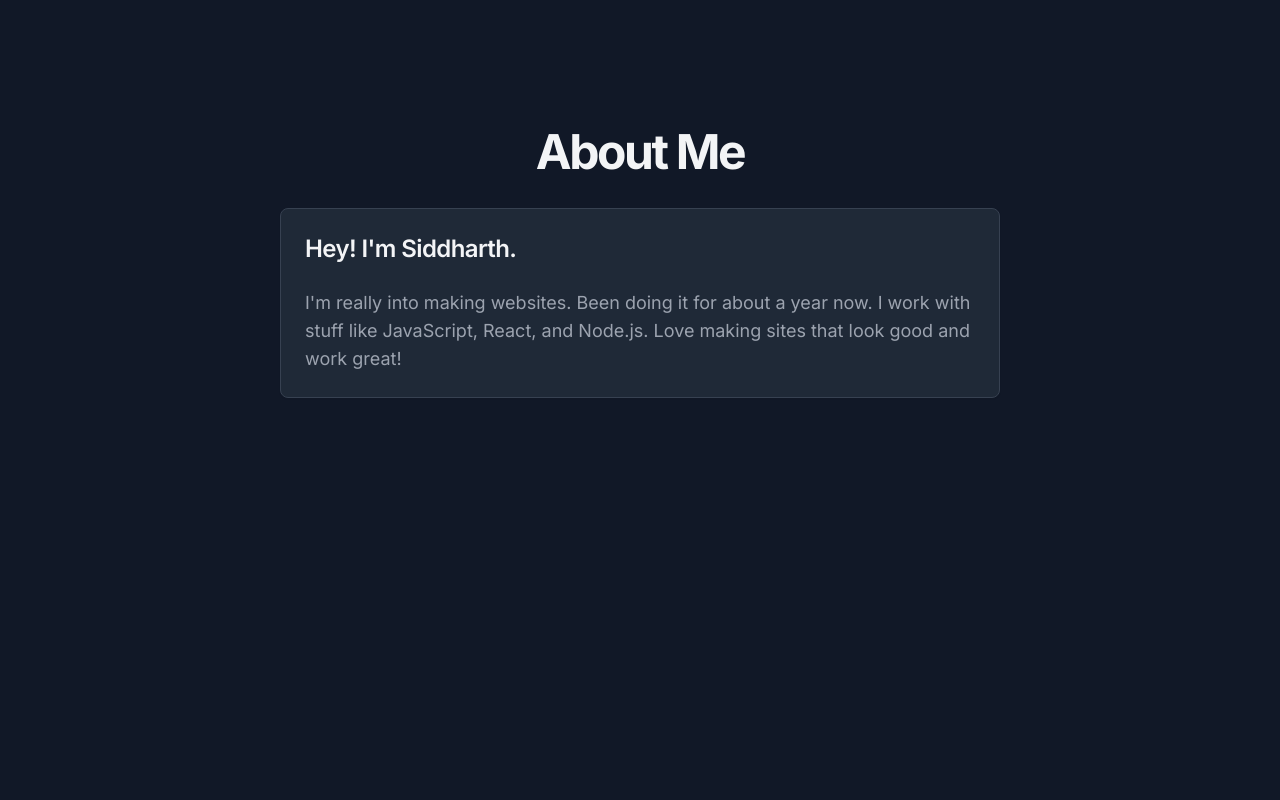
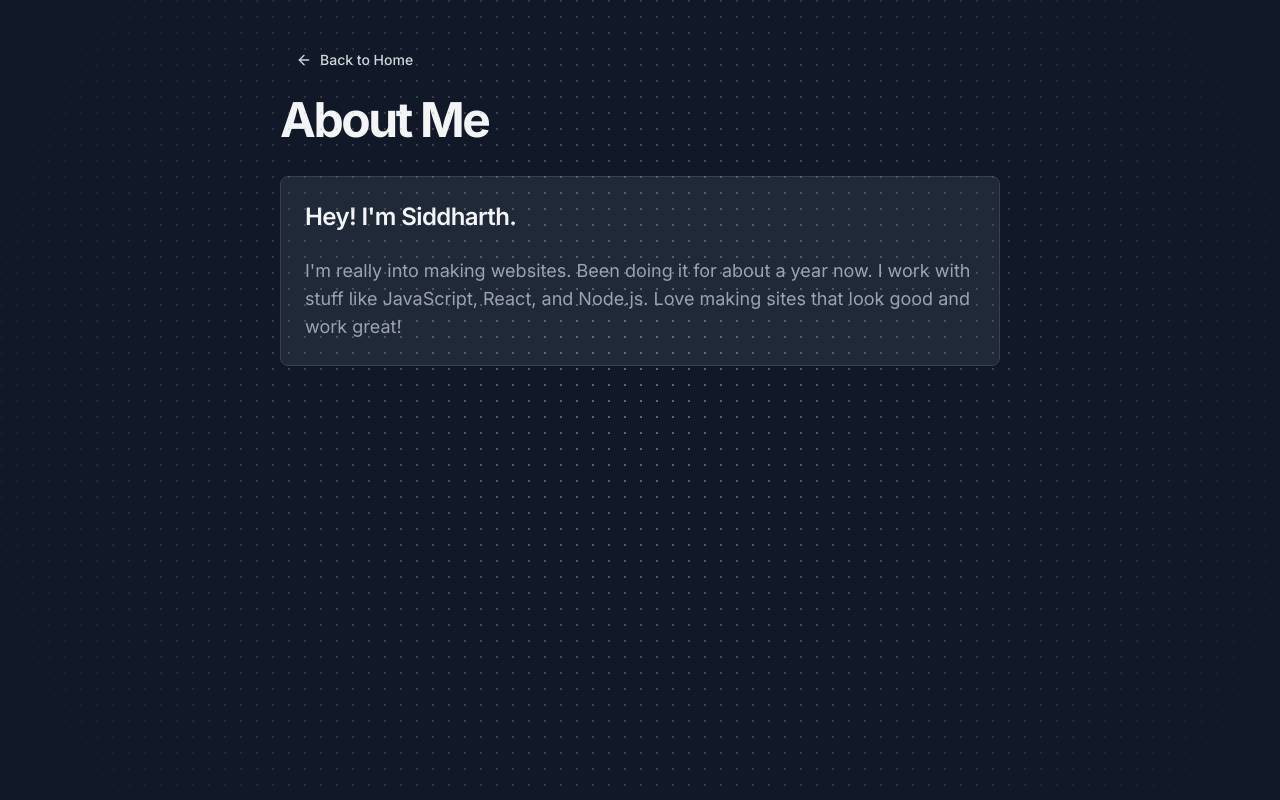
Before and after one commit to notcodesid/blogs, a Next.js app in the folder client/: page /about in a window 1280 px wide. Built offline with nearby package versions, Linux system fonts and the light colour scheme.

Commit message:
minor changes

```diff
--- a/client/app/about/page.tsx
+++ b/client/app/about/page.tsx
@@ -1,14 +1,30 @@
+"use client"
+import { DotPattern } from "@/components/magicui/dot-pattern"
+import { Button } from "@/components/ui/button";
 import { Card, CardContent, CardHeader, CardTitle } from "@/components/ui/card"
+import { cn } from "@/lib/utils"
+import { ArrowLeft } from "lucide-react";
+import { useRouter } from 'next/navigation';
 
 export default function AboutMe() {
+  const router = useRouter();
   return (
-    <section className="w-full h-screen py-12 md:py-24 lg:py-32 bg-gray-900 text-gray-100">
+    <>
+      <section className="w-full h-screen py-12 md:py-24 lg:py-10 bg-gray-900 text-gray-100">
+
         <div className="container px-4 md:px-6 max-w-3xl mx-auto">
-        <h1 className="text-4xl font-bold tracking-tighter text-center sm:text-5xl mb-8">About Me</h1>
-        <div className="space-y-8">
+        <Button
+          onClick={() => router.back()}
+          variant="ghost"
+          className="mb-4 text-gray-300 hover:bg-gray-800 hover:text-gray-100"
+        >
+          <ArrowLeft className="mr-2 h-4 w-4" /> Back to Home
+        </Button>
+          <h1 className="text-4xl font-bold tracking-tighter sm:text-5xl mb-8">About Me</h1>
+          <div className="space-y-8 ">
             <Card className="bg-gray-800 border-gray-700">
               <CardHeader>
-              <CardTitle className="text-2xl text-gray-100">Hey! I'm Siddharth.</CardTitle>
+                <CardTitle className="text-2xl text-gray-100 ">Hey! I'm Siddharth.</CardTitle>
               </CardHeader>
               <CardContent>
                 <p className="text-gray-400 text-lg">
@@ -19,5 +35,11 @@ export default function AboutMe() {
           </div>
         </div>
       </section>
+      <DotPattern
+        className={cn(
+          "[mask-image:radial-gradient(700px_circle_at_center,white,transparent)]",
+        )}
+      />
+    </>
   )
 }
--- a/client/app/page.tsx
+++ b/client/app/page.tsx
@@ -5,6 +5,7 @@ import { cn } from "@/lib/utils"
 import Link from "next/link"
 
 export default function Home() {
+
   return (
     <>
     <section className="w-full min-h-screen flex flex-col justify-center items-center bg-gradient-to-b from-gray-900 to-gray-800 text-gray-100 relative">
```
Lines whose indentation alone changed are shown as unchanged.
